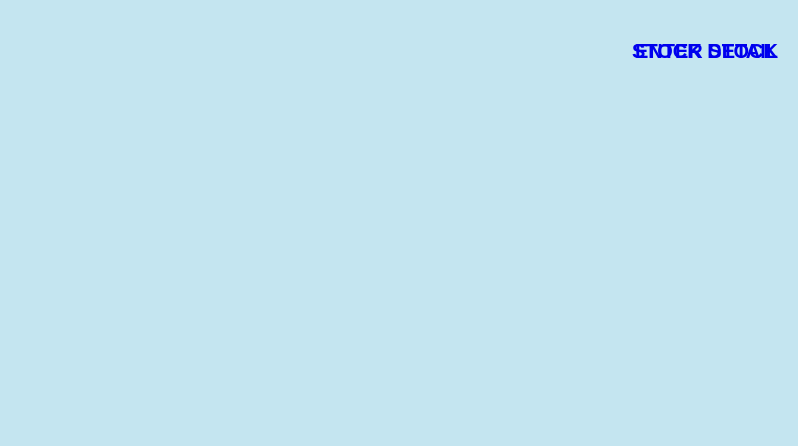
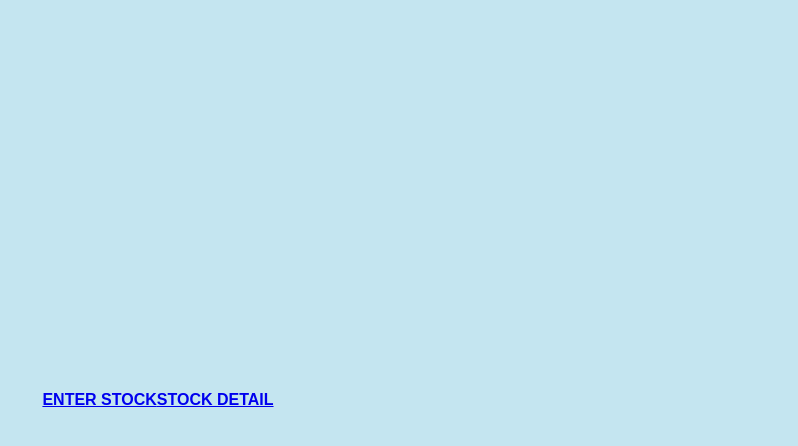
Before and after one commit to MIR00291341/AMISCO_STOCK, a plain HTML site: page index.html in a window 1280 px wide. Shown: the whole page, without its empty margins (482-1280 px from the left). Drawn offline with Linux system fonts and the light colour scheme.

Commit message:
Update index.html

```diff
--- a/index.html
+++ b/index.html
@@ -17,8 +17,9 @@
 
     p {
       font-weight: bold; /* Bold font for company name */
+        justify-flex: center
       font-size: 20px; /* Larger font size for company name */
-      position: absolute; /* Absolute positioning for top-left */
+      position: center; /* Absolute positioning for top-left */
       top: 20px; /* Set top position */
       right: 20px; /* Set left position */
     }
```
